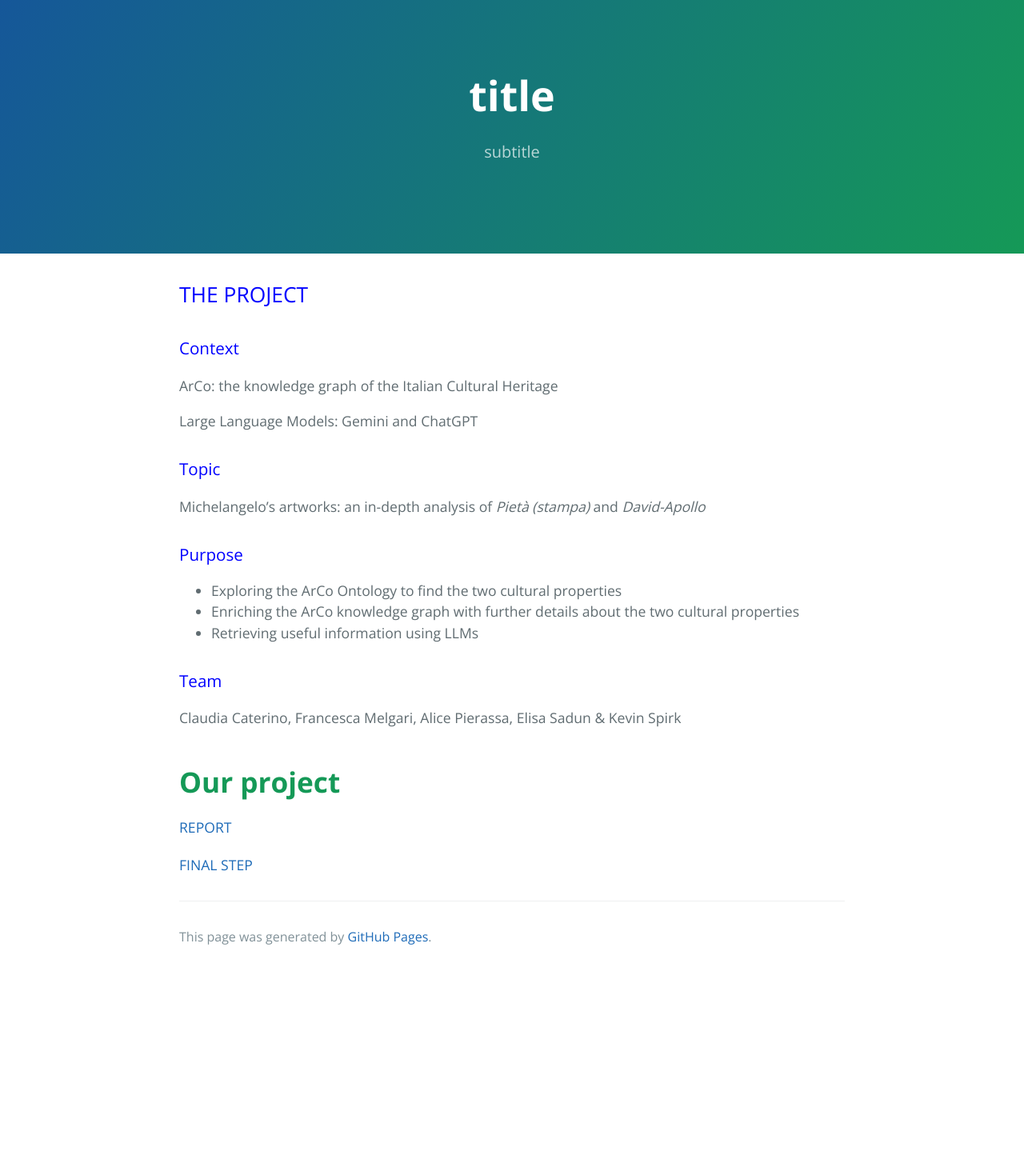
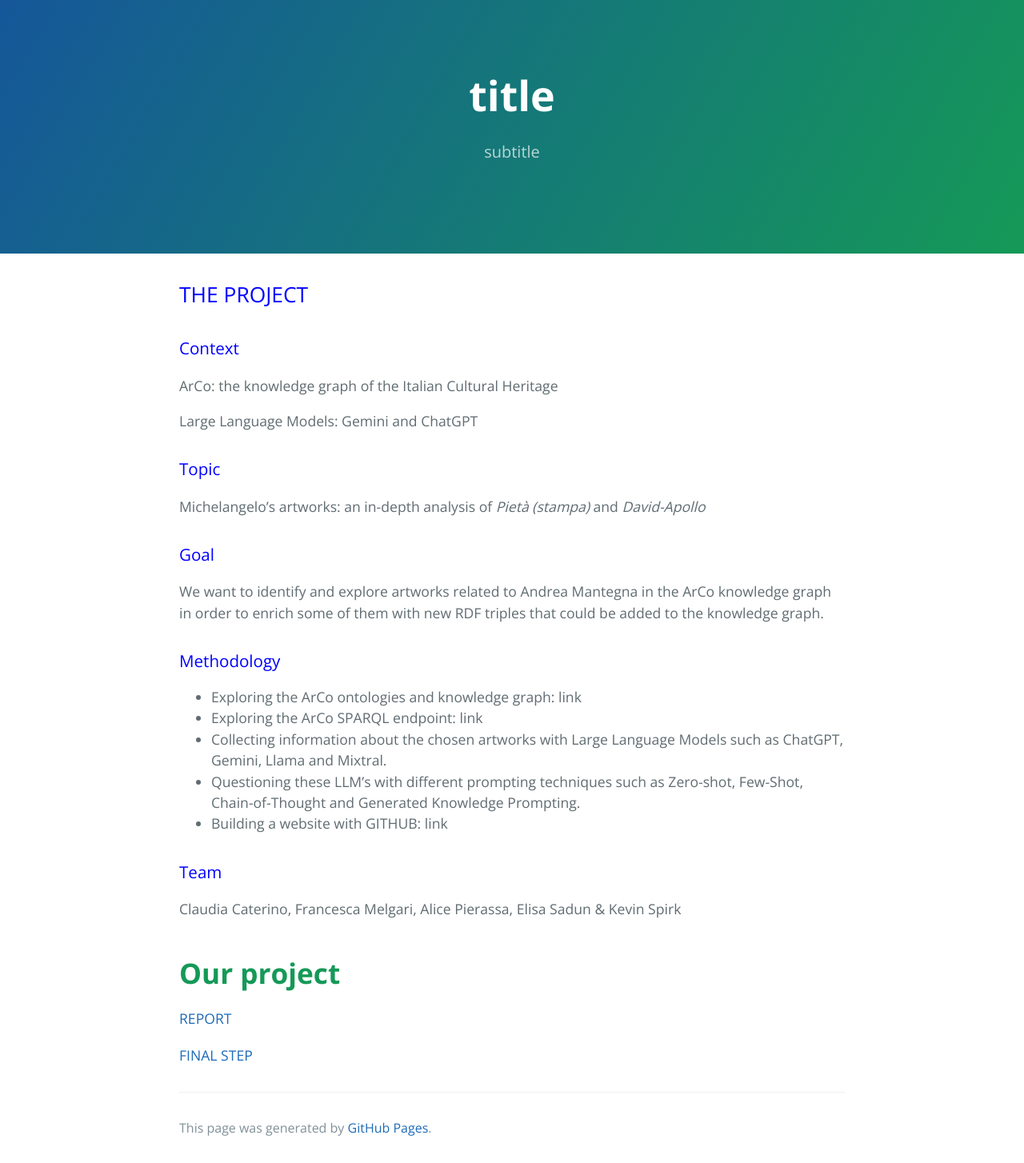
Before and after one commit to KevinITS-site/KevinITS-site.github.io, a Jekyll site: the page built from index.md, in a window 1280 px wide. Shown: the whole page at 80% size. Built offline with Jekyll 4.4.1, drawn with Linux system fonts in a browser that asks for light colours; before the commit the page ends 1215 px from its top, so only the background shows below that.

Commit message:
Update index.md

```diff
--- a/index.md
+++ b/index.md
@@ -13,11 +13,18 @@ Large Language Models: Gemini and ChatGPT
 
 Michelangelo's artworks: an in-depth analysis of _Pietà (stampa)_ and _David-Apollo_
 
-<h3 style="color: blue;">Purpose</h3>
+<h3 style="color: blue;">Goal</h3>
 
-- Exploring the ArCo Ontology to find the two cultural properties
-- Enriching the ArCo knowledge graph with further details about the two cultural properties
-- Retrieving useful information using LLMs
+We want to identify and explore artworks related to Andrea Mantegna in the ArCo knowledge graph in order to enrich some of them with new RDF triples that could be added to the knowledge graph.
+
+<h3 style="color: blue;">Methodology</h3>
+
+- Exploring the ArCo ontologies and knowledge graph: link
+- Exploring the ArCo SPARQL endpoint: link
+- Collecting information about the chosen artworks with Large Language Models such as ChatGPT, Gemini, Llama and Mixtral.
+- Questioning these LLM's with different prompting techniques such as Zero-shot, Few-Shot, Chain-of-Thought and Generated Knowledge Prompting.
+- Building a website with GITHUB: link
+
 
 <h3 style="color: blue;">Team</h3>
 
```
